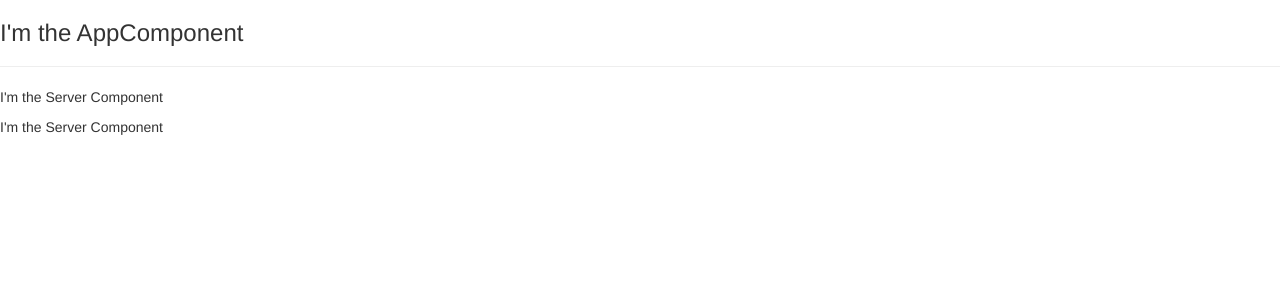
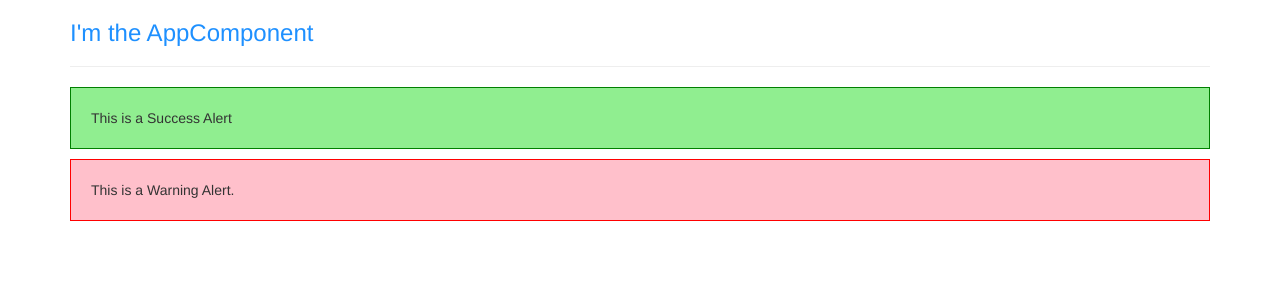
Before and after one commit to svolbrecht/learning-angular, an Angular app: page / in a window 1280 px wide. Shown: the top 300 px of the page. Built offline with nearby package versions, Linux system fonts and the light colour scheme.

Commit message:
working on creating basic components manually and generating automatically

```diff
--- a/src/app/app.component.css
+++ b/src/app/app.component.css
@@ -0,0 +1,3 @@
+h3 {
+    color: darkblue;
+}
--- a/src/app/app.component.html
+++ b/src/app/app.component.html
@@ -1,3 +1,10 @@
-<h3>I'm the AppComponent</h3>
-<hr>
-<app-servers></app-servers>
+<div class="container">
+  <div class="row">
+    <div class="col-xs-12">
+       <h3>I'm the AppComponent</h3>
+       <hr>
+       <app-success-alert></app-success-alert>
+       <app-warning-alert></app-warning-alert>
+    </div>
+  </div>
+</div>
--- a/src/app/app.component.ts
+++ b/src/app/app.component.ts
@@ -3,7 +3,11 @@
 @Component({
   selector: 'app-root',
   templateUrl: './app.component.html',
-  styleUrls: ['./app.component.css']
+//  styleUrls: ['./app.component.css']
+  styles: [`
+    h3 {
+      color: dodgerblue;
+    }`]
 })
 export class AppComponent {
 
--- a/src/app/app.module.ts
+++ b/src/app/app.module.ts
@@ -4,12 +4,16 @@
 import { AppComponent } from './app.component';
 import { ServerComponent } from './server/server.component';
 import { ServersComponent } from './servers/servers.component';
+import { SuccessAlertComponent } from './success-alert/success-alert.component';
+import { WarningAlertComponent } from './warning-alert/warning-alert.component';
 
 @NgModule({
   declarations: [
     AppComponent,
     ServerComponent,
-    ServersComponent
+    ServersComponent,
+    SuccessAlertComponent,
+    WarningAlertComponent
   ],
   imports: [
     BrowserModule,
--- a/src/app/servers/servers.component.ts
+++ b/src/app/servers/servers.component.ts
@@ -2,7 +2,7 @@
 
 @Component({
   selector: 'app-servers',
-  templateUrl: './servers.component.html',
+  template: '<app-server></app-server><app-server></app-server>',
   styleUrls: ['./servers.component.css']
 })
 export class ServersComponent implements OnInit {
--- /dev/null
+++ b/src/app/success-alert/success-alert.component.css
@@ -0,0 +1,5 @@
+p {
+    padding: 20px;
+    background-color: lightgreen;
+    border:  1px solid green;
+}
--- /dev/null
+++ b/src/app/success-alert/success-alert.component.html
@@ -0,0 +1,3 @@
+<p>
+  This is a Success Alert
+</p>
--- /dev/null
+++ b/src/app/success-alert/success-alert.component.ts
@@ -0,0 +1,15 @@
+import { Component, OnInit } from '@angular/core';
+
+@Component({
+  selector: 'app-success-alert',
+  templateUrl: './success-alert.component.html',
+  styleUrls: ['./success-alert.component.css']
+})
+export class SuccessAlertComponent implements OnInit {
+
+  constructor() { }
+
+  ngOnInit() {
+  }
+
+}
--- /dev/null
+++ b/src/app/warning-alert/warning-alert.component.css
@@ -0,0 +1,5 @@
+p {
+    padding: 20px;
+    background-color: pink;
+    border: 1px solid red;
+}
--- /dev/null
+++ b/src/app/warning-alert/warning-alert.component.html
@@ -0,0 +1,3 @@
+<p>
+  This is a Warning Alert.
+</p>
--- /dev/null
+++ b/src/app/warning-alert/warning-alert.component.ts
@@ -0,0 +1,15 @@
+import { Component, OnInit } from '@angular/core';
+
+@Component({
+  selector: 'app-warning-alert',
+  templateUrl: './warning-alert.component.html',
+  styleUrls: ['./warning-alert.component.css']
+})
+export class WarningAlertComponent implements OnInit {
+
+  constructor() { }
+
+  ngOnInit() {
+  }
+
+}
```
Also changed, not shown: 2 other files (tests, documents, lock files or other folders).
